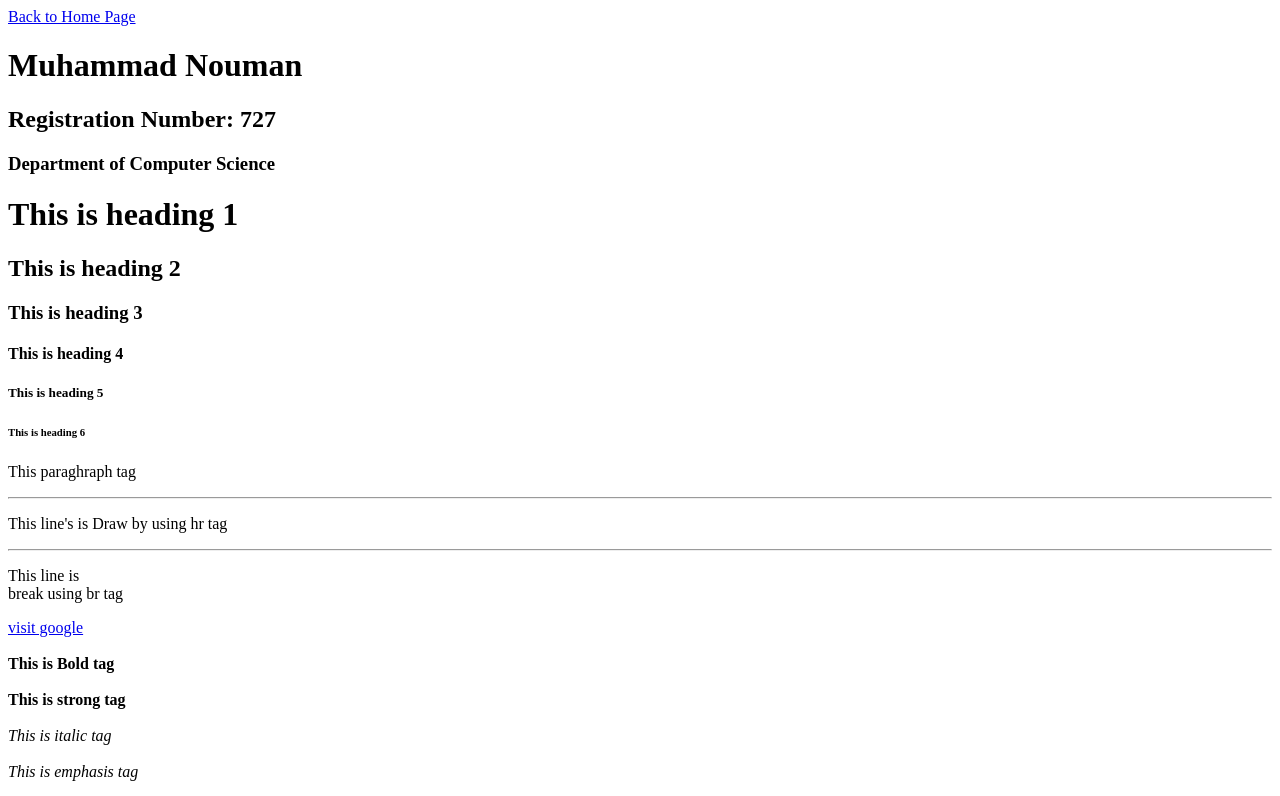
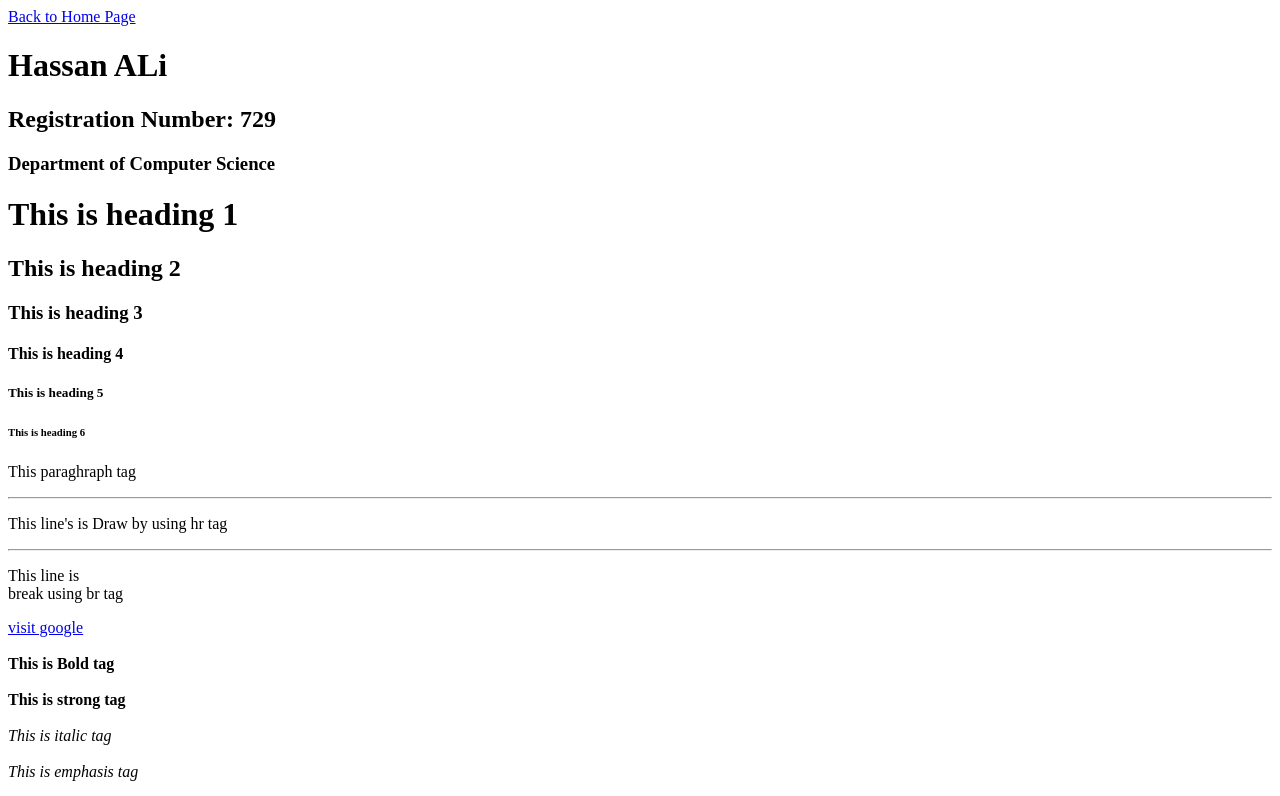
Before and after one commit to hassanali02610-a11y/web-design-task1, a plain HTML site: page Task1.html in a window 1280 px wide. Shown: the top 796 px of the page. Drawn offline with Linux system fonts and the light colour scheme; grey boxes are pictures that could not be loaded.

Commit message:
Update Task1.html

```diff
--- a/Task1.html
+++ b/Task1.html
@@ -7,8 +7,8 @@
 </head>
 <body>
     <a href="./index.html">Back to Home Page</a>
-    <h1>Muhammad Nouman</h1>
-<h2>Registration Number: 727</h2>
+    <h1>Hassan ALi</h1>
+<h2>Registration Number: 729</h2>
 <h3>Department of Computer Science</h3>
     <h1>This is heading 1</h1>
     <h2>This is heading 2</h2>
```
